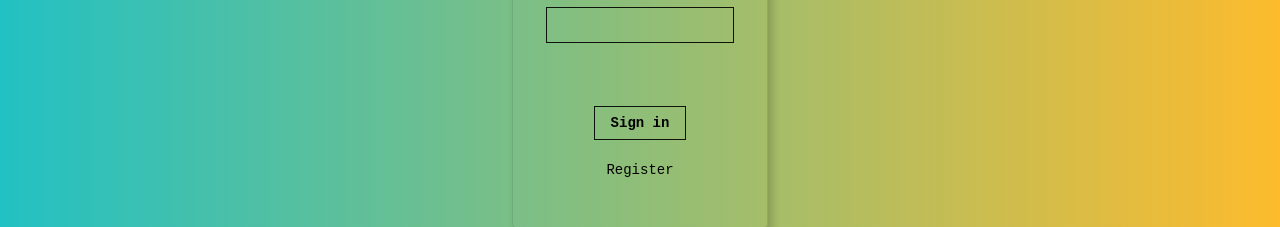
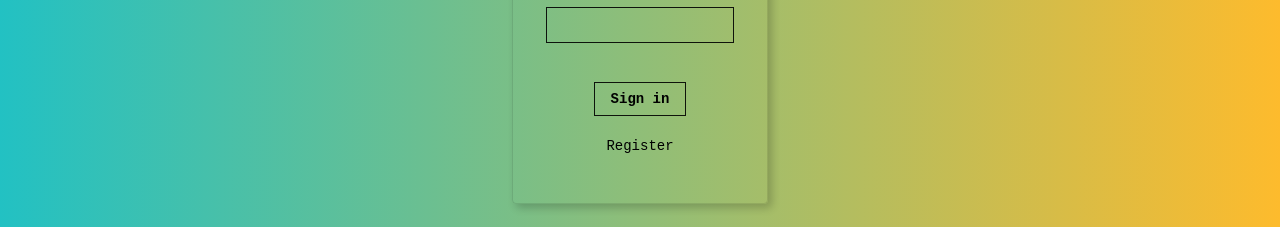
Before and after one commit to lrobvilla/face_recognition, a React (Create React App) app: page / in a window 1280 px wide. Shown: the part 360-587 px from the top of the page. Built offline with nearby package versions, Linux system fonts and the light colour scheme; the HTML template or start-up script is replaced by a standard one.

Commit message:
okay last padding, i promise

```diff
--- a/src/components/SignIn/SignIn.js
+++ b/src/components/SignIn/SignIn.js
@@ -89,7 +89,7 @@ class SignIn extends Component {
                             />
                     </div>
                     </fieldset>
-                    <div className="center0 pa3">
+                    <div className="center0 pa1">
                         {this.state.badSignInStatus && (
                             <p className="badEntryText">Incorrect email and password combination!</p>
                         )}
```
